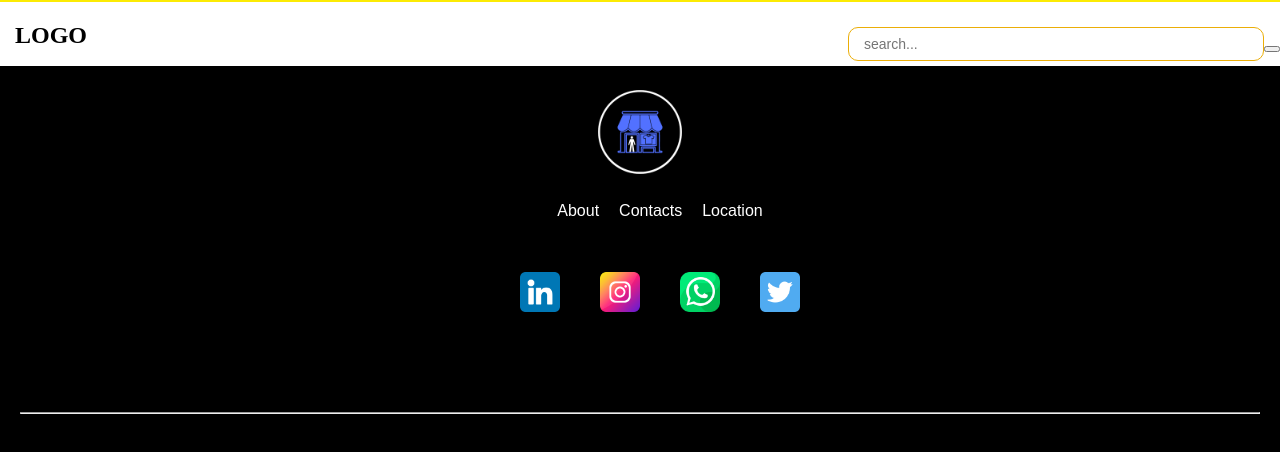
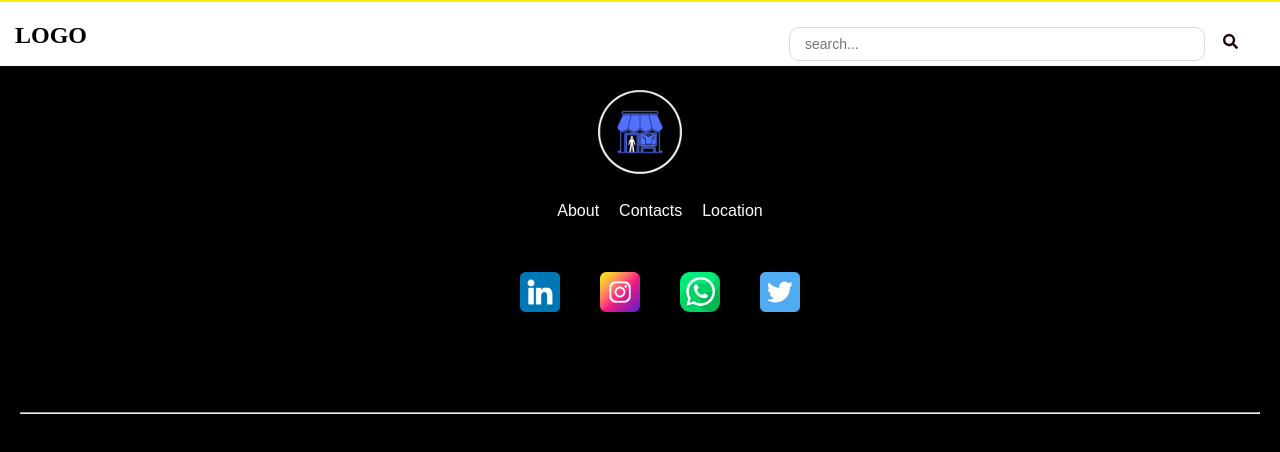
Before and after one commit to ndboy5/fashion_repo_frontend, a React (Create React App) app in the folder project/: page / in a window 1280 px wide. Shown: the top 452 px of the page. Built offline with nearby package versions, Linux system fonts and the light colour scheme.

Commit message:
added font awesome icon to header

```diff
--- a/project/package.json
+++ b/project/package.json
@@ -3,6 +3,8 @@
   "version": "0.1.0",
   "private": true,
   "dependencies": {
+    "@fortawesome/free-regular-svg-icons": "^6.2.1",
+    "@fortawesome/free-solid-svg-icons": "^6.2.1",
     "@testing-library/jest-dom": "^5.16.5",
     "@testing-library/react": "^13.4.0",
     "@testing-library/user-event": "^13.5.0",
--- a/project/src/components/layouts/header.js
+++ b/project/src/components/layouts/header.js
@@ -1,4 +1,5 @@
 import styles from "./header.module.css";
+import { FaSearch } from "react-icons/fa";
 
 function Header() {
   return (
@@ -9,10 +10,14 @@ function Header() {
       </div>
       <div className={styles.search}>
         <input type="text" className={styles.input} placeholder="search..." />
-        <button>
+
+        <button className={styles.btn}>
           <a href="">
             {" "}
-            <i class="fa fa-search"></i>
+            <h3 className={styles.btn.i}>
+              {" "}
+              <FaSearch />{" "}
+            </h3>
           </a>
         </button>
       </div>
--- a/project/src/components/layouts/header.module.css
+++ b/project/src/components/layouts/header.module.css
@@ -26,7 +26,7 @@ header {
 }
 
 .btn {
-  background-color: rgba(10, 10, 10, 0.486);
+  background: none;
   border: 0;
   border-radius: 10px;
   font-size: 20px;
@@ -35,8 +35,8 @@ header {
   width: 50px;
 }
 
-.btn i {
-  color: #fff;
+.btn h3 {
+  color: rgb(29, 7, 7);
   font-size: 15px;
 }
 
@@ -49,7 +49,7 @@ header {
   background-color: #fff;
   border: 0;
   border-radius: 10px;
-  border: 1px solid rgb(235, 174, 8);
+  border: 1px solid rgb(221, 218, 218);
   font-size: 14px;
   height: 2px;
   margin-top: 25px;
```
Also changed, not shown: 1 other file (tests, documents, lock files or other folders).
